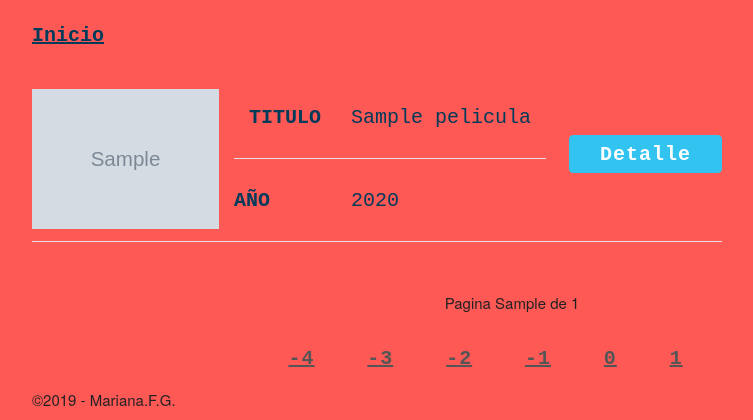
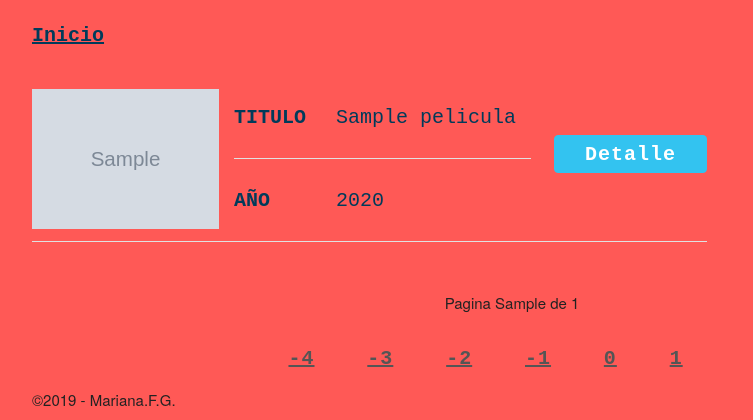
Before and after one commit to marianaFernand/PROYECTOfINAL, a Flask app: template app/templates/indice.html in a window 1280 px wide. Shown: the part 192-612 px from the top of the page, without its empty margins (128-881 px from the left). Run offline with Flask 2, Linux system fonts and the light colour scheme; the template is opened without the code that fills it: most values are stand-ins (such as "Sample title", 1, 10 or a date in 2020); grey boxes marked "Sample" are stand-in pictures.

Commit message:
espacios

```diff
--- a/app/templates/indice.html
+++ b/app/templates/indice.html
@@ -25,7 +25,7 @@ Resultados: {{ busquedActual }} -PELICULEITOR
                              onerror="this.src='http://www.josco.com.au/wp-content/uploads/2016/05/Image-Unavailable.jpg';"/>
                         {% endif %}
                     </td>
-                    <th>TITULO</th>
+                    <th style="padding-left: 0">TITULO</th>
                     <td>{{ pelicula["Title"] }}</td>
                     <td rowspan="2"><button name="btnselected"
                         value="{{ pelicula["imdbID"] }}" type="submit"
```
